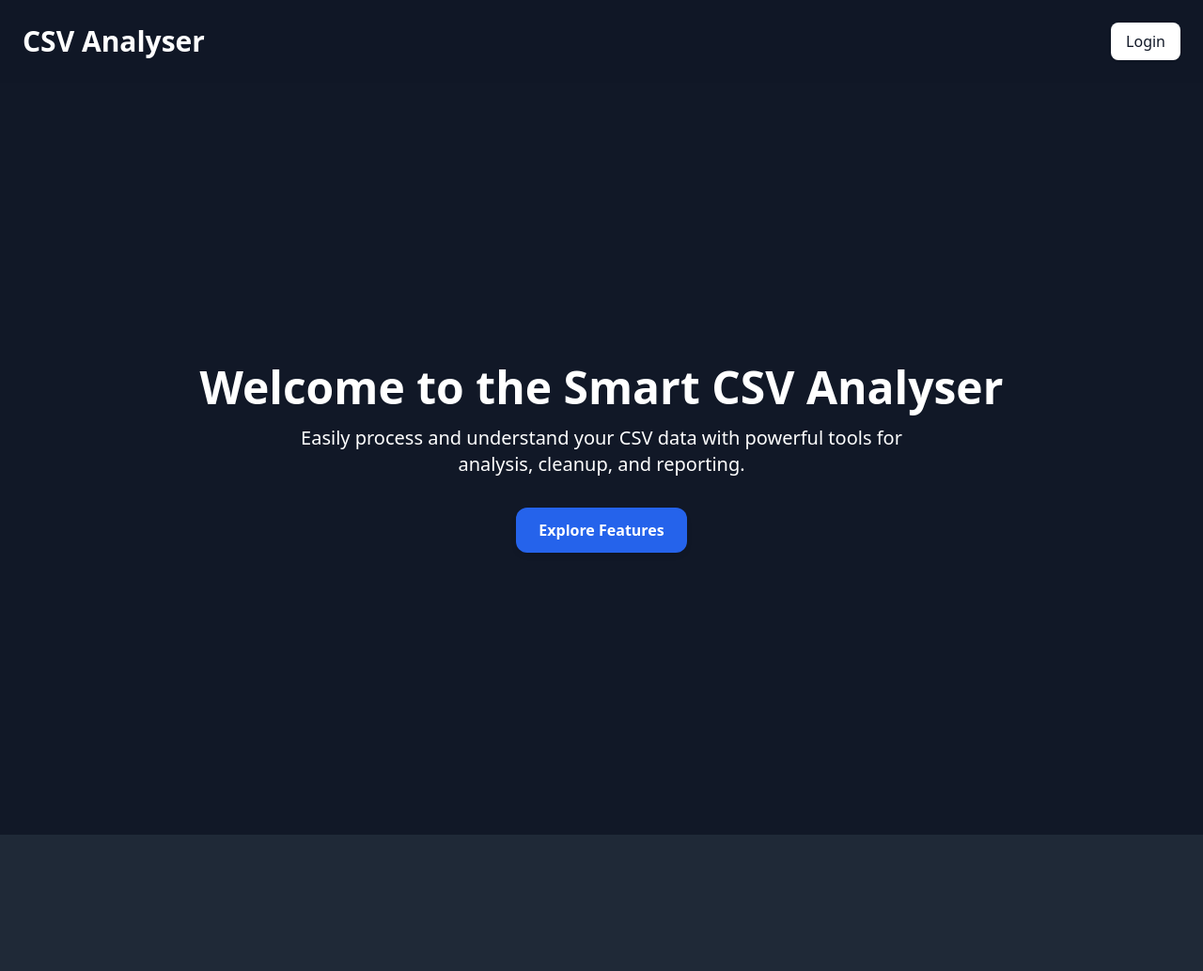
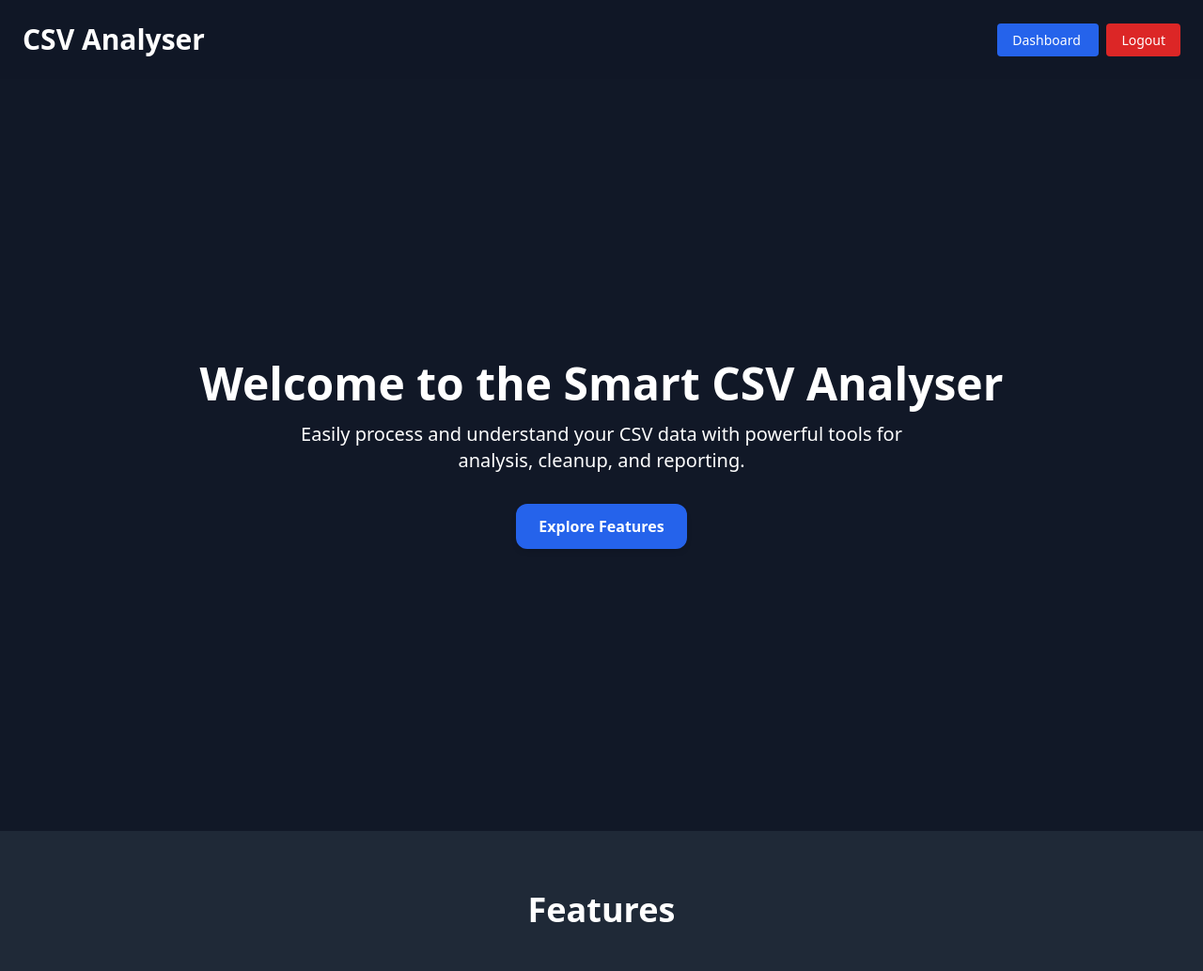
Before and after one commit to SalihK61/eindwerk, a Flask app: page / in a window 1280 px wide. Shown: the top 1033 px of the page at 94% size. Run offline with Flask 3, Linux system fonts and the light colour scheme; the visitor is signed in with stand-in values (Sample User, id 1); some libraries are stand-ins or nearby versions.

Commit message:
meerdere templates toegevoegd voor de ingelogde gebruiker functies. routes.py en app.py aanpassingen voor de nieuwe templates

```diff
--- a/FileAnalyzer/app.py
+++ b/FileAnalyzer/app.py
@@ -1,4 +1,3 @@
-# app.py
 import os
 from flask import Flask
 from authlib.integrations.flask_client import OAuth
@@ -13,13 +12,13 @@ def create_app():
     app = Flask(__name__)
     app.config.from_object(Config)
 
-    # Initialize SQLAlchemy
+    # Initialize database
     db.init_app(app)
 
-    # Set up Auth0 via Authlib
+    # Auth0 setup
     oauth = OAuth(app)
     auth0 = oauth.register(
-        name='auth0',
+        'auth0',
         client_id=app.config['AUTH0_CLIENT_ID'],
         client_secret=app.config['AUTH0_CLIENT_SECRET'],
         client_kwargs={'scope': 'openid profile email'},
@@ -27,19 +26,23 @@ def create_app():
     )
     app.auth0 = auth0
 
-    # Register your routes Blueprint
+    # Register routes
     app.register_blueprint(main)
 
-    # Create database tables (moet hier gebeuren anders error ps. No idea whyyy??)
+    # Create database tables (and upload/report folders)
     with app.app_context():
         db.create_all()
+        os.makedirs(app.config.get('UPLOAD_FOLDER', 'uploads'), exist_ok=True)
+        os.makedirs(app.config.get('REPORT_FOLDER', 'reports'), exist_ok=True)
 
     return app
 
 app = create_app()
 
 if __name__ == '__main__':
-    # bind to all interfaces, enable debug in development
-    app.run(host='0.0.0.0',
-            port=4000,
-            debug=(app.config.get('FLASK_ENV') == 'development'))
+    # Listen on port 4000 per your Docker setup
+    app.run(
+        host='0.0.0.0',
+        port=4000,
+        debug=(app.config.get('FLASK_ENV') == 'development')
+    )
--- a/FileAnalyzer/config.py
+++ b/FileAnalyzer/config.py
@@ -13,3 +13,6 @@ class Config:
     AUTH0_CLIENT_ID = os.getenv("AUTH0_CLIENT_ID")
     AUTH0_CLIENT_SECRET = os.getenv("AUTH0_CLIENT_SECRET")
     AUTH0_CALLBACK_URL = os.getenv("AUTH0_CALLBACK_URL")
+
+    UPLOAD_FOLDER = os.getenv('UPLOAD_FOLDER', 'uploads')
+    REPORT_FOLDER = os.getenv('REPORT_FOLDER', 'reports')
--- a/FileAnalyzer/routes.py
+++ b/FileAnalyzer/routes.py
@@ -1,6 +1,8 @@
-# routes.py
 import os
-from flask import Blueprint, render_template, session, redirect, url_for, current_app
+from flask import (
+    Blueprint, render_template, session,
+    redirect, url_for, current_app
+)
 from authlib.integrations.flask_client import OAuthError
 from models import db, User
 
@@ -8,8 +10,9 @@ main = Blueprint('main', __name__)
 
 @main.route('/')
 def home():
+    # Grab any existing user from the session
     user = session.get('user')
-    return render_template('base.html', user=user)
+    return render_template('home.html', user=user)
 
 @main.route('/login')
 def login():
@@ -31,13 +34,17 @@ def callback():
     except OAuthError:
         return redirect(url_for('main.home'))
 
-    userinfo = current_app.auth0.parse_id_token(token)
-    sub     = userinfo['sub']
+    # Full UserInfo endpoint
+    userinfo_url = f"https://{current_app.config['AUTH0_DOMAIN']}/userinfo"
+    resp = current_app.auth0.get(userinfo_url, token=token)
+    userinfo = resp.json()
+
+    sub     = userinfo.get('sub')
     name    = userinfo.get('name')
     email   = userinfo.get('email')
     picture = userinfo.get('picture')
 
-    # Upsert into local users table
+    # Upsert user into Postgres
     user = User.query.filter_by(sub=sub).first()
     if not user:
         user = User(sub=sub, name=name, email=email, picture=picture)
@@ -48,13 +55,16 @@ def callback():
         user.picture = picture
     db.session.commit()
 
+    # Persist to session and make it permanent
     session['user'] = {
         'sub': sub,
         'name': name,
         'email': email,
         'picture': picture
     }
-    return redirect(url_for('main.home'))
+    session.permanent = True
+
+    return redirect(url_for('main.dashboard'))
 
 @main.route('/logout')
 def logout():
@@ -65,6 +75,36 @@ def logout():
         f"&client_id={current_app.config['AUTH0_CLIENT_ID']}"
     )
 
+@main.route('/dashboard')
+def dashboard():
+    if 'user' not in session:
+        return redirect(url_for('main.login'))
+    # TODO: load user’s CSVs & reports
+    csvs    = []
+    reports = []
+    return render_template(
+        'dashboard.html',
+        user=session['user'],
+        csvs=csvs,
+        reports=reports
+    )
+
+@main.route('/mycsvs')
+def mycsvs():
+    if 'user' not in session:
+        return redirect(url_for('main.login'))
+    csvs = []
+    return render_template('csvs.html', csvs=csvs)
+
+@main.route('/reports')
+def reports():
+    if 'user' not in session:
+        return redirect(url_for('main.login'))
+    reports = []
+    return render_template('reports.html', reports=reports)
+
 @main.route('/upload')
 def upload():
+    if 'user' not in session:
+        return redirect(url_for('main.login'))
     return "<h1>Upload Page Placeholder</h1>"
--- a/FileAnalyzer/templates/base.html
+++ b/FileAnalyzer/templates/base.html
@@ -6,122 +6,57 @@
   <meta name="viewport" content="width=device-width, initial-scale=1.0">
   <script src="https://cdn.tailwindcss.com"></script>
   <link href="https://unpkg.com/aos@2.3.4/dist/aos.css" rel="stylesheet">
-  <style>
-    html, body { height: 100%; }
-  </style>
+  <style> html { scroll-behavior: smooth; } </style>
 </head>
-<body class="bg-gray-900 text-white h-full overflow-y-scroll snap-y snap-mandatory">
+<body class="bg-gray-900 text-white min-h-screen flex flex-col">
 
-  <!-- Header (sticky) -->
+  <!-- Header -->
   <header class="p-6 flex justify-between items-center bg-gray-900/90 backdrop-blur-md sticky top-0 z-50">
-    <h1 class="text-3xl font-bold">CSV Analyser</h1>
-    <a href="{{ url_for('main.login') }}"
-       class="bg-white text-gray-900 px-4 py-2 rounded-lg shadow hover:bg-gray-200 transition">
-      Login
-    </a>
+    <!-- LEFT SIDE -->
+    <div class="flex items-center space-x-4">
+      {% if user and request.endpoint == 'main.dashboard' %}
+        {% if user.picture %}
+          <img src="{{ user.picture }}" alt="Avatar"
+               class="w-8 h-8 rounded-full border-2 border-gray-700">
+        {% endif %}
+        <span class="font-medium text-lg">Hello, {{ user.name }}</span>
+      {% else %}
+        <h1 class="text-3xl font-bold">CSV Analyser</h1>
+      {% endif %}
+    </div>
+
+    <!-- RIGHT SIDE -->
+    <nav>
+      {% if user %}
+        <a href="{{ url_for('main.dashboard') }}"
+           class="px-4 py-2 bg-blue-600 rounded hover:bg-blue-500 transition text-sm mr-2">
+          Dashboard
+        </a>
+        <a href="{{ url_for('main.logout') }}"
+           class="px-4 py-2 bg-red-600 rounded hover:bg-red-500 transition text-sm">
+          Logout
+        </a>
+      {% else %}
+        <a href="{{ url_for('main.login') }}"
+           class="px-4 py-2 bg-white text-gray-900 rounded shadow hover:bg-gray-200 transition text-sm">
+          Login
+        </a>
+      {% endif %}
+    </nav>
   </header>
 
-  <main class="h-full">
-
-    <!-- Hero Section -->
-    <section id="hero"
-             class="h-screen flex flex-col justify-center items-center text-center px-4 snap-start"
-             data-aos="fade-up">
-      <h2 class="text-5xl font-bold mb-4">Welcome to the Smart CSV Analyser</h2>
-      <p class="text-xl max-w-2xl mb-8">
-        Easily process and understand your CSV data with powerful tools for analysis, cleanup, and reporting.
-      </p>
-      <a href="#feature-1"
-         class="bg-blue-600 hover:bg-blue-500 px-6 py-3 rounded-xl text-white font-semibold shadow-md transition">
-        Explore Features
-      </a>
-    </section>
-
-    <!-- Feature 1 -->
-    <section id="feature-1"
-             class="h-screen flex items-center justify-center bg-gray-800 px-6 snap-start"
-             data-aos="fade-up">
-      <div class="max-w-5xl grid md:grid-cols-2 gap-12 items-center">
-        <img src="https://img.icons8.com/?size=100&id=8G289f2VPdDo&format=png&color=1A1A1A"
-             alt="Analyze CSV"
-             class="w-64 mx-auto drop-shadow-lg"
-             data-aos="fade-right">
-        <div data-aos="fade-left">
-          <h4 class="text-3xl font-semibold mb-4">1. Analyse CSV Documents</h4>
-          <p class="text-lg text-gray-300">
-            Automatically scan and summarize your CSV file with key statistics, column insights, and data type detection.
-          </p>
-        </div>
-      </div>
-    </section>
-
-    <!-- Feature 2 -->
-    <section id="feature-2"
-             class="h-screen flex items-center justify-center px-6 snap-start"
-             style="background:rgba(31, 41, 55, .95);"
-             data-aos="fade-up">
-      <div class="max-w-5xl grid md:grid-cols-2 gap-12 items-center">
-        <div data-aos="fade-right">
-          <h4 class="text-3xl font-semibold mb-4">2. Remove Duplicates</h4>
-          <p class="text-lg text-gray-300">
-            Clean your dataset by detecting and removing duplicate rows based on selected columns or all data.
-          </p>
-        </div>
-        <img src="https://img.icons8.com/?size=100&id=GFaD5KGnHTfV&format=png&color=1A1A1A"
-             alt="Remove Duplicates"
-             class="w-64 mx-auto drop-shadow-lg"
-             data-aos="fade-left">
-      </div>
-    </section>
-
-    <!-- Feature 3 -->
-    <section id="feature-3"
-             class="h-screen flex items-center justify-center bg-gray-800 px-6 snap-start"
-             data-aos="fade-up">
-      <div class="max-w-5xl grid md:grid-cols-2 gap-12 items-center">
-        <img src="https://img.icons8.com/?size=100&id=10571&format=png&color=1A1A1A"
-             alt="Missing Data"
-             class="w-64 mx-auto drop-shadow-lg"
-             data-aos="fade-right">
-        <div data-aos="fade-left">
-          <h4 class="text-3xl font-semibold mb-4">3. Detect Missing Data</h4>
-          <p class="text-lg text-gray-300">
-            Find rows and columns with missing or null values to ensure the integrity of your dataset.
-          </p>
-        </div>
-      </div>
-    </section>
-
-    <!-- Feature 4 -->
-    <section id="feature-4"
-             class="h-screen flex items-center justify-center px-6 snap-start"
-             style="background:rgba(31, 41, 55, .95);"
-             data-aos="fade-up">
-      <div class="max-w-5xl grid md:grid-cols-2 gap-12 items-center">
-        <div data-aos="fade-right">
-          <h4 class="text-3xl font-semibold mb-4">4. Generate PDF Reports</h4>
-          <p class="text-lg text-gray-300">
-            Export a detailed report summarizing your CSV data, including charts, statistics, and insights — ready to share.
-          </p>
-        </div>
-        <img src="https://img.icons8.com/?size=100&id=10421&format=png&color=1A1A1A"
-             alt="PDF Report"
-             class="w-64 mx-auto drop-shadow-lg"
-             data-aos="fade-left">
-      </div>
-    </section>
-
+  <!-- PAGE CONTENT -->
+  <main class="flex-1">
+    {% block content %}{% endblock %}
   </main>
 
-  <!-- Footer -->
+  <!-- FOOTER -->
   <footer class="text-center text-sm text-gray-400 p-6 bg-gray-800">
     &copy; 2025 CSV Analyser App. All rights reserved.
   </footer>
 
-  <!-- AOS JS -->
+  <!-- AOS ANIMATIONS -->
   <script src="https://unpkg.com/aos@2.3.4/dist/aos.js"></script>
-  <script>
-    AOS.init({ once: true, duration: 800, easing: 'ease-in-out' });
-  </script>
+  <script>AOS.init({ once: true, duration: 800, easing: 'ease-in-out' });</script>
 </body>
 </html>
--- /dev/null
+++ b/FileAnalyzer/templates/home.html
@@ -0,0 +1,78 @@
+{% extends 'base.html' %}
+
+{% block content %}
+  <!-- Hero Section -->
+  <section id="hero"
+           class="h-screen flex flex-col justify-center items-center text-center px-4"
+           data-aos="fade-up">
+    <h2 class="text-5xl font-bold mb-4">Welcome to the Smart CSV Analyser</h2>
+    <p class="text-xl max-w-2xl mb-8">
+      Easily process and understand your CSV data with powerful tools for analysis, cleanup, and reporting.
+    </p>
+    <a href="#features"
+       class="bg-blue-600 hover:bg-blue-500 px-6 py-3 rounded-xl text-white font-semibold shadow-md transition">
+      Explore Features
+    </a>
+  </section>
+
+  <!-- Features Section -->
+  <section id="features" class="py-16 px-6 bg-gray-800">
+    <h3 class="text-4xl font-bold text-center mb-12" data-aos="zoom-in">Features</h3>
+
+    <!-- Feature 1: Analyse CSV -->
+    <div class="max-w-5xl mx-auto grid md:grid-cols-2 gap-12 items-center mb-20">
+      <img src="https://img.icons8.com/?size=100&id=8G289f2VPdDo&format=png&color=1A1A1A"
+           alt="Analyze CSV"
+           class="w-64 mx-auto drop-shadow-lg"
+           data-aos="fade-right">
+      <div data-aos="fade-left">
+        <h4 class="text-3xl font-semibold mb-4">1. Analyse CSV Documents</h4>
+        <p class="text-lg text-gray-300">
+          Automatically scan and summarize your CSV file with key statistics, column insights, and data type detection.
+        </p>
+      </div>
+    </div>
+
+    <!-- Feature 2: Remove Duplicates -->
+    <div class="max-w-5xl mx-auto grid md:grid-cols-2 gap-12 items-center mb-20">
+      <div data-aos="fade-right">
+        <h4 class="text-3xl font-semibold mb-4">2. Remove Duplicates</h4>
+        <p class="text-lg text-gray-300">
+          Clean your dataset by detecting and removing duplicate rows based on selected columns or all data.
+        </p>
+      </div>
+      <img src="https://img.icons8.com/?size=100&id=GFaD5KGnHTfV&format=png&color=1A1A1A"
+           alt="Remove Duplicates"
+           class="w-64 mx-auto drop-shadow-lg"
+           data-aos="fade-left">
+    </div>
+
+    <!-- Feature 3: Detect Missing Data -->
+    <div class="max-w-5xl mx-auto grid md:grid-cols-2 gap-12 items-center mb-20">
+      <img src="https://img.icons8.com/?size=100&id=10571&format=png&color=1A1A1A"
+           alt="Detect Missing Data"
+           class="w-64 mx-auto drop-shadow-lg"
+           data-aos="fade-right">
+      <div data-aos="fade-left">
+        <h4 class="text-3xl font-semibold mb-4">3. Detect Missing Data</h4>
+        <p class="text-lg text-gray-300">
+          Find rows and columns with missing or null values to ensure the integrity of your dataset.
+        </p>
+      </div>
+    </div>
+
+    <!-- Feature 4: Generate PDF Reports -->
+    <div class="max-w-5xl mx-auto grid md:grid-cols-2 gap-12 items-center">
+      <div data-aos="fade-right">
+        <h4 class="text-3xl font-semibold mb-4">4. Generate PDF Reports</h4>
+        <p class="text-lg text-gray-300">
+          Export a detailed report summarizing your CSV data, including charts, statistics, and insights — ready to share.
+        </p>
+      </div>
+      <img src="https://img.icons8.com/?size=100&id=10421&format=png&color=1A1A1A"
+           alt="Generate PDF Reports"
+           class="w-64 mx-auto drop-shadow-lg"
+           data-aos="fade-left">
+    </div>
+  </section>
+{% endblock %}
```
Also changed, not shown: FileAnalyzer/models.py (+16 -0 lines), FileAnalyzer/templates/csvs.html (added, +15 -0 lines), FileAnalyzer/templates/dashboard.html (added, +83 -0 lines), FileAnalyzer/templates/reports.html (added, +17 -0 lines), FileAnalyzer/__init__.py (deleted), FileAnalyzer/static/css/style.css (deleted).
